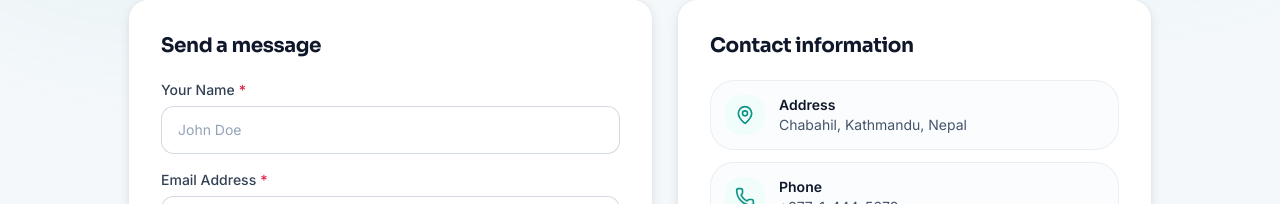
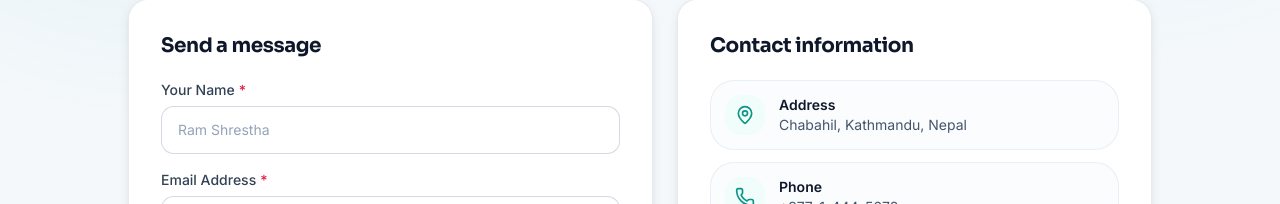
Before and after one commit to rusurusu18/Clinic-Management-System, a React (Vite) app in the folder frontend/: page /contact in a window 1280 px wide. Shown: the part 375-579 px from the top of the page. Built offline with nearby package versions, Linux system fonts and the light colour scheme; no server answers.

Commit message:
Update contact page

```diff
--- a/frontend/src/pages/Contact.jsx
+++ b/frontend/src/pages/Contact.jsx
@@ -50,7 +50,7 @@ const Contact = () => {
             )}
 
             <form onSubmit={handleSubmit} className="mt-5 space-y-4">
-              <Input label="Your Name" placeholder="John Doe" value={formData.name} onChange={(e) => setFormData({ ...formData, name: e.target.value })} required />
+              <Input label="Your Name" placeholder="Ram Shrestha" value={formData.name} onChange={(e) => setFormData({ ...formData, name: e.target.value })} required />
               <Input label="Email Address" type="email" placeholder="john@example.com" value={formData.email} onChange={(e) => setFormData({ ...formData, email: e.target.value })} required />
               <Input label="Subject" placeholder="How can we help?" value={formData.subject} onChange={(e) => setFormData({ ...formData, subject: e.target.value })} required />
               <div>
```
